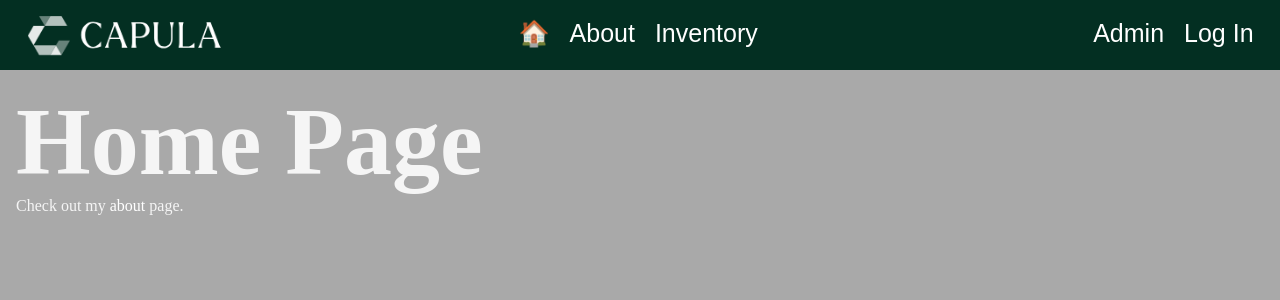
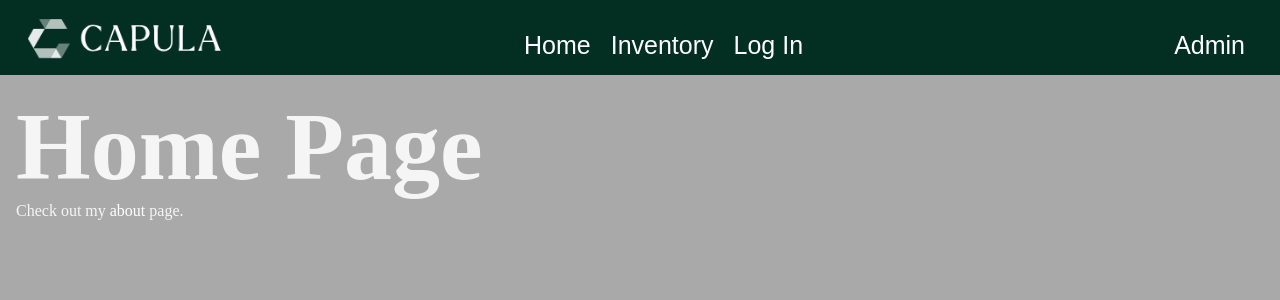
Before and after one commit to J-Gambrill/Stock-Project-V3, a Django app: page / in a window 1280 px wide. Shown: the top 300 px of the page. Run offline with Django 5.2, Linux system fonts and the light colour scheme.

Commit message:
fully working nav bar

```diff
--- a/mystockproject/static/CSS/style.css
+++ b/mystockproject/static/CSS/style.css
@@ -34,17 +34,20 @@ body {
     margin-right: 0;
     width: auto;
     height: 50px;
+    margin-right: auto;
 }
 
 .nav-list {
     display: flex;
     list-style: none;
-    margin-left: -4%;
+    margin-left: -5.5%;
+    padding-left: 10px; /* these are here to fix the wrapping of the nav bar */
+    padding-right: 10px;
 }
 
 .nav-list li {
     margin-right: 20px;
-    margin-top: -20px;
+    margin-top: 0;
     font-family: 'Barlow', sans-serif;
 }
 
@@ -66,6 +69,7 @@ body {
 
 .rightNav {
     text-align: right;
+    margin-left: auto;
 }
 
 main {
--- a/mystockproject/templates/layout.html
+++ b/mystockproject/templates/layout.html
@@ -15,17 +15,16 @@
 <body>
     <nav class="navbar">
         <a href="https://www.capulaglobal.com" class="logo" target="_blank">
-            <img src="../static/Images/capula-green background.png" alt="Capula Logo">
+            <img src="{% static 'Images/capula-green background.png' %}" alt="Capula Logo">
         </a>
         <ul class="nav-list">
-            <li><a href='/'>🏠</a></li>
-            <li><a href='/about'>About</a></li>
+            <li><a href='/'>Home</a></li>
             <li><a href='{% url 'inventory:list' %}'>Inventory</a></li>
+            <li><a href='{% url 'users:register' %}'>Log In</a></li>
         </ul>
         <div class = "rightNav">
             <ul class = "nav-list">
             <li><a href='/admin'>Admin</a></li>
-            <li><a href='{% url 'users:register' %}'>Log In</a></li>
             </ul>
         </div>
     </nav>
```
Also changed, not shown: mystockproject/templates/about.html (deleted, +0 -10 lines).
